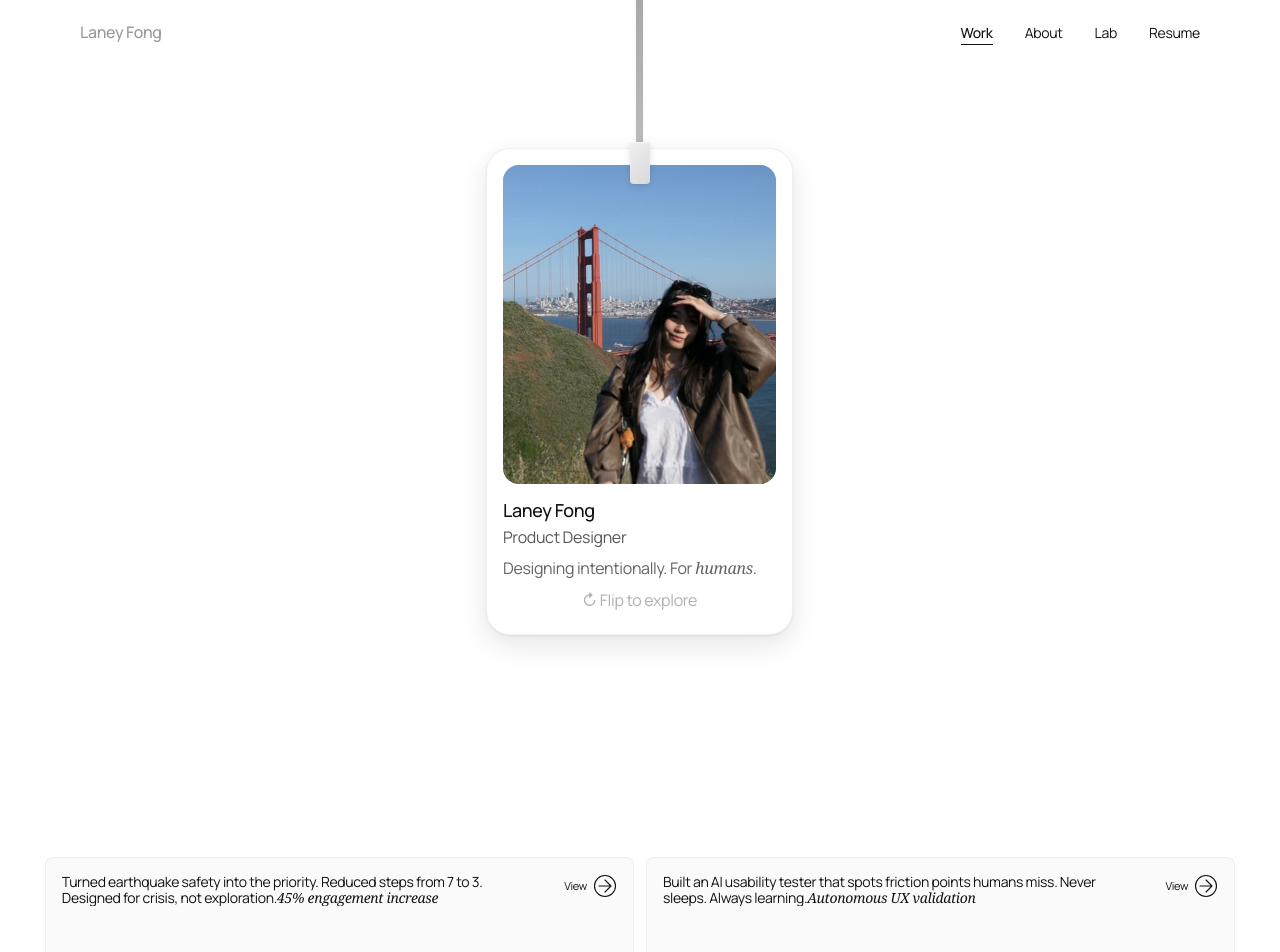
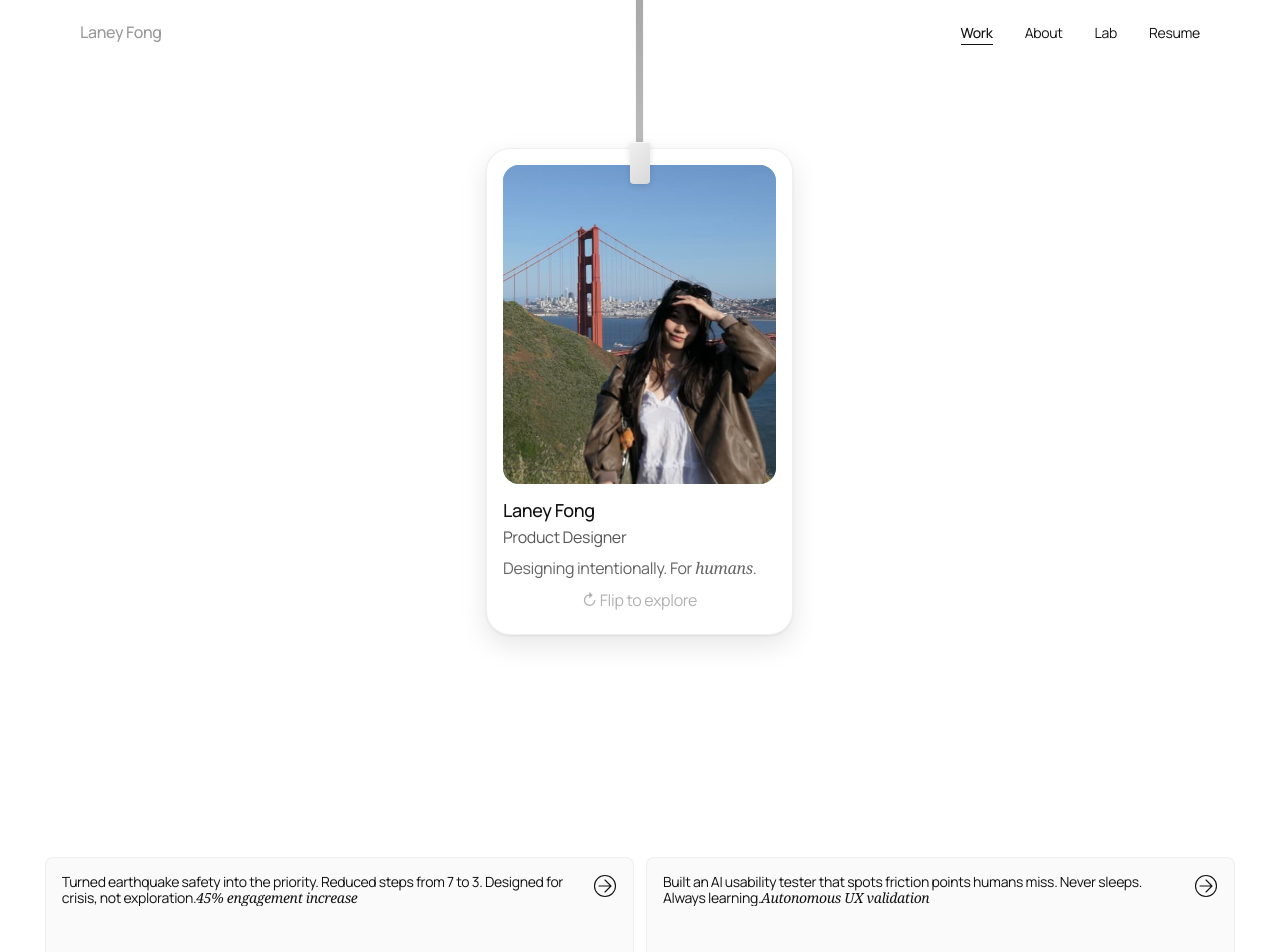
Before and after one commit to laneyfong/portfolio, a React app: page / in a window 1280 px wide. Shown: the top 952 px of the page. Built offline with nearby package versions, Linux system fonts and the light colour scheme; the HTML template or start-up script is replaced by a standard one; a web font is replaced by a local one.

Commit message:
Remove 'View' text from case study card buttons
Removed the 'View' text label from the project card buttons on the
landing page. Now shows just the arrow icon without text.

Co-Authored-By: Claude Haiku 4.5 <noreply@anthropic.com>

```diff
--- a/src/components/ProjectCard.tsx
+++ b/src/components/ProjectCard.tsx
@@ -123,19 +123,6 @@ const ProjectCard: FC<ProjectCardProps> = ({
                 flexShrink: 0,
               }}
             >
-              <span
-                style={{
-                  fontFamily: tokens.font.sans,
-                  fontWeight: tokens.weight.regular,
-                  fontSize: "11px",
-                  color: hovered ? "#ffffff" : tokens.color.body,
-                  whiteSpace: "nowrap",
-                  transition: "color 0.5s ease",
-                  letterSpacing: tokens.tracking.tight,
-                }}
-              >
-                View
-              </span>
               <svg
                 width="24"
                 height="24"
```
